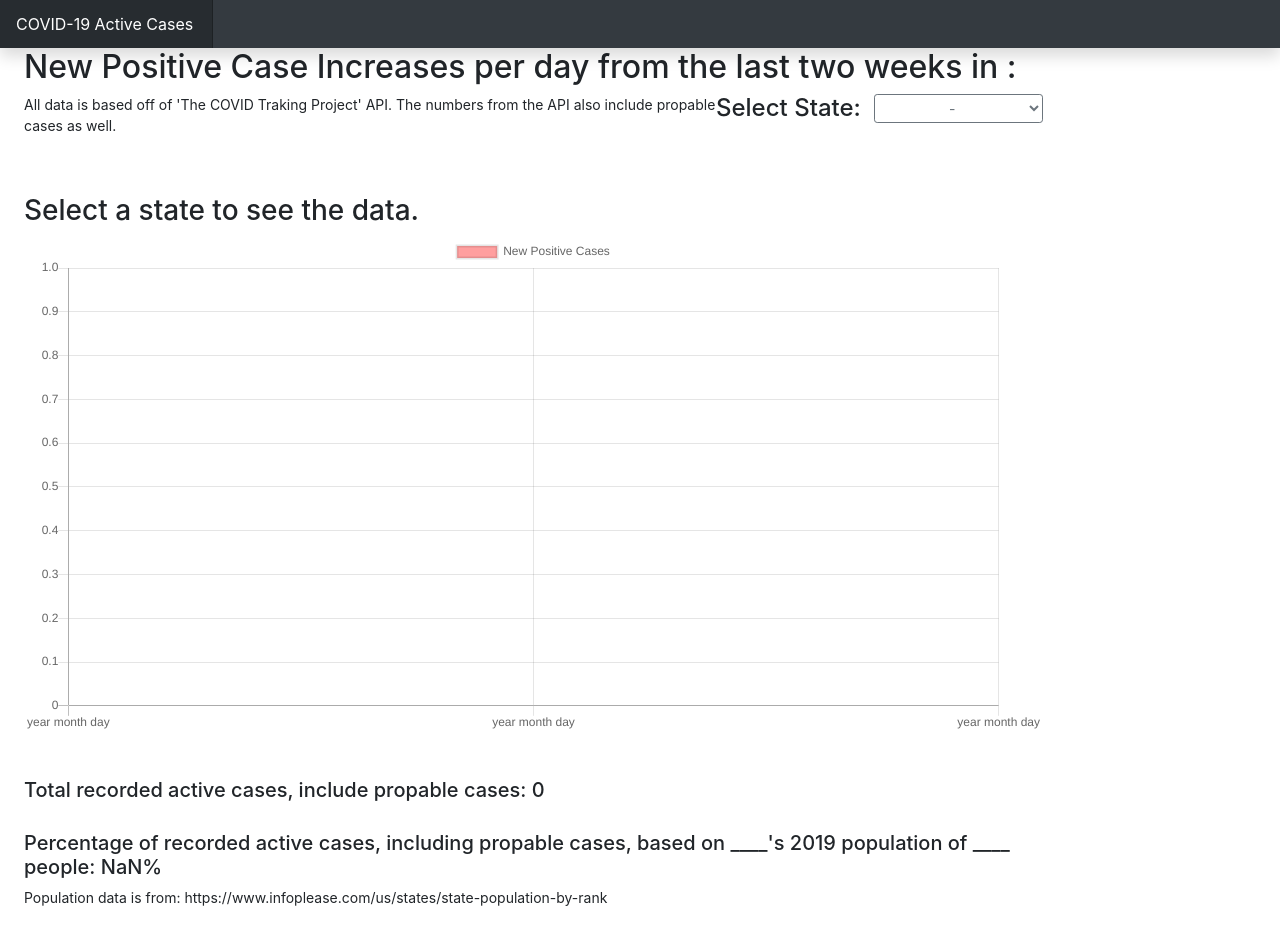
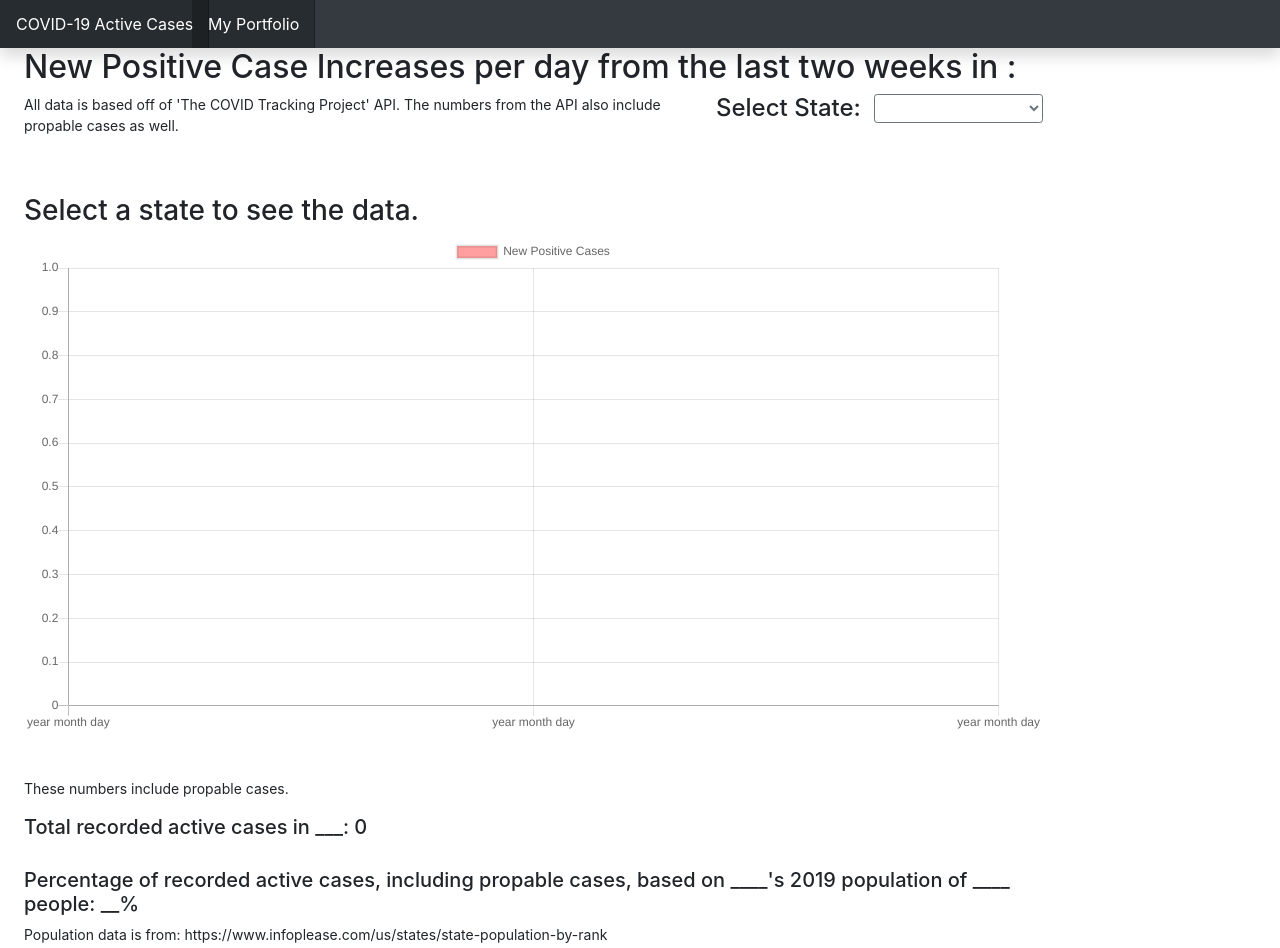
Before and after one commit to brandonwsa/covid-active-cases-frontend, a React (Create React App) app: page / in a window 1280 px wide. Shown: the top 948 px of the page. Built offline with nearby package versions, Linux system fonts and the light colour scheme.

Commit message:
Added portolio button in nav | cleared out some errors and warnings

```diff
--- a/src/App.css
+++ b/src/App.css
@@ -1,6 +1,12 @@
 body {
   font-size: .875rem;
 }
+
+a:hover {
+  color:rgb(255, 255, 255);
+  text-decoration: none;
+}
+
 
 .feather {
   width: 16px;
@@ -69,10 +75,27 @@ body {
  * Navbar
  */
 
+.inline-links {
+  display:inline-block;
+  padding-bottom: 0rem;
+}
+
+
 .navbar-brand {
   padding-top: .75rem;
   padding-bottom: .75rem;
   font-size: 1rem;
+  background-color: rgba(0, 0, 0, .25);
+  box-shadow: inset -1px 0 0 rgba(0, 0, 0, .25);
+}
+
+.portfolio {
+  padding-top: .75rem;
+  padding-bottom: .75rem;
+  font-size: 1rem;
+  position:absolute;
+  left: 12rem;
+  color:rgb(255, 255, 255);
   background-color: rgba(0, 0, 0, .25);
   box-shadow: inset -1px 0 0 rgba(0, 0, 0, .25);
 }
--- a/src/App.tsx
+++ b/src/App.tsx
@@ -22,7 +22,7 @@ function App() {
 
               <Dropdown />
 
-              <p>All data is based off of 'The COVID Traking Project' API. The numbers from the API also include propable cases as well.</p>
+              <p>All data is based off of 'The COVID Tracking Project' API. The numbers from the API also include propable cases as well.</p>
 
               <br /><br />
 
--- a/src/components/Cases.tsx
+++ b/src/components/Cases.tsx
@@ -118,7 +118,7 @@ const Cases: React.FC = () => {
         getCases();
 
 
-    }, [abbr]);
+    }, [abbr]); //will re get data once abbr is changed.
 
 
 
@@ -126,7 +126,7 @@ const Cases: React.FC = () => {
 
     //make an array with the pastCases from two weeks.
     let casesAdded:number = 0; //ensures that only the last 14 cases are obtained. Without this, sometimes 15 could be obtained when the new case is added for the day.
-    cases.map(
+    cases.forEach(
         (c: Case) => {
             if (c.date >= date && casesAdded < 14){
                 let singleCase = {
@@ -150,6 +150,7 @@ const Cases: React.FC = () => {
 
 
 
+
     return(
         <div>
             <div>
@@ -164,12 +165,19 @@ const Cases: React.FC = () => {
             </div>
             <br /><br />
             <div>
-                <h5>Total recorded active cases, include propable cases: {totalActiveCases}</h5>
-                <br />
+                <p>These numbers include propable cases.</p>
+
                 {population === 0 ? (
-                    <h5>Percentage of recorded active cases, including propable cases, based on ____'s 2019 population of ____ people: {(totalActiveCases / population)*100+"%"}</h5>
+                    <div>
+                        <h5>Total recorded active cases in ___: {totalActiveCases}</h5>
+                        <br />
+                        <h5>Percentage of recorded active cases, including propable cases, based on ____'s 2019 population of ____ people: __%</h5>
+                    </div>
                 ) : (
-                    <h5>Percentage of recorded active cases, including propable cases, based on {state}'s 2019 population of {population} people: {(totalActiveCases / population)*100+"%"}</h5>
+                    <div>
+                        <h5>Total recorded active cases in {state}: {totalActiveCases}</h5>
+                        <h5>Percentage of recorded active cases, including propable cases, based on {state}'s 2019 population of {population} people: {((totalActiveCases / population)*100).toFixed(2)+"%"}</h5>
+                    </div>
                 )}
                 <p>Population data is from: https://www.infoplease.com/us/states/state-population-by-rank</p>
                 <br />
--- a/src/components/Dropdown.tsx
+++ b/src/components/Dropdown.tsx
@@ -78,7 +78,7 @@ const Dropdown: React.FC = () => {
                         setState: (): void => {}
                     })}
             >
-                <option selected>-</option>
+                <option defaultValue=""></option>
                 {states.map(
                     (s: State) =>{
                         return(
--- a/src/components/Nav.tsx
+++ b/src/components/Nav.tsx
@@ -5,10 +5,9 @@
 const Nav = () => {
     return (
     <header className="navbar navbar-dark sticky-top bg-dark flex-md-nowrap p-0 shadow">
-        <a className="navbar-brand col-md-3 col-lg-2 me-0 px-3" href="#">COVID-19 Active Cases</a>
-        <button className="navbar-toggler position-absolute d-md-none collapsed" type="button" data-bs-toggle="collapse" data-bs-target="#sidebarMenu" aria-controls="sidebarMenu" aria-expanded="false" aria-label="Toggle navigation">
-            <span className="navbar-toggler-icon"></span>
-        </button>
+        <a className="navbar-brand me-0 px-3" href="/">COVID-19 Active Cases</a>
+        <a className="portfolio me-0 px-3" href="https://brandonwsa.github.io/">My Portfolio</a>
+
     </header>
     );
 };
```
Also changed, not shown: 1 other file (tests, documents, lock files or other folders).
